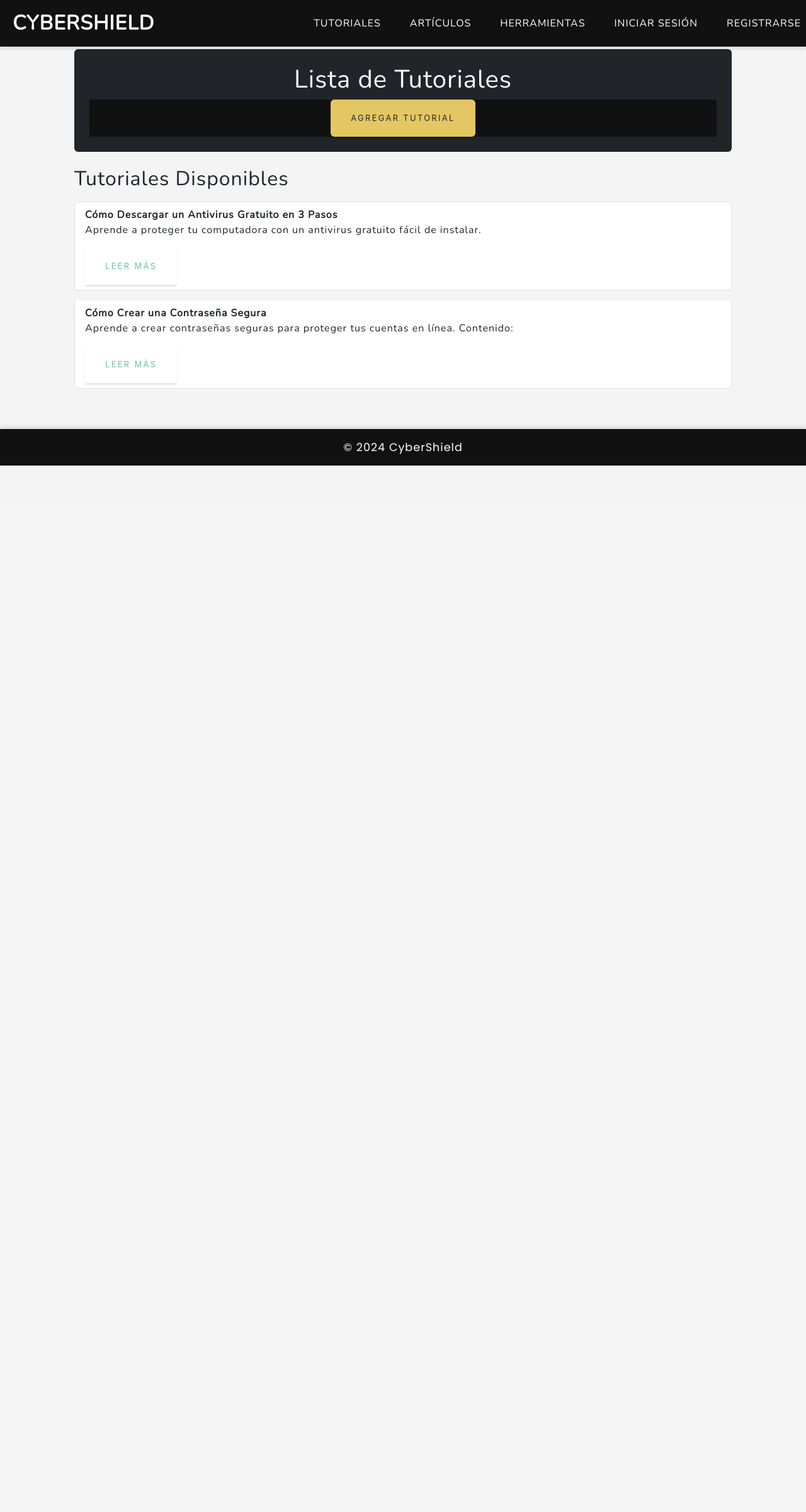
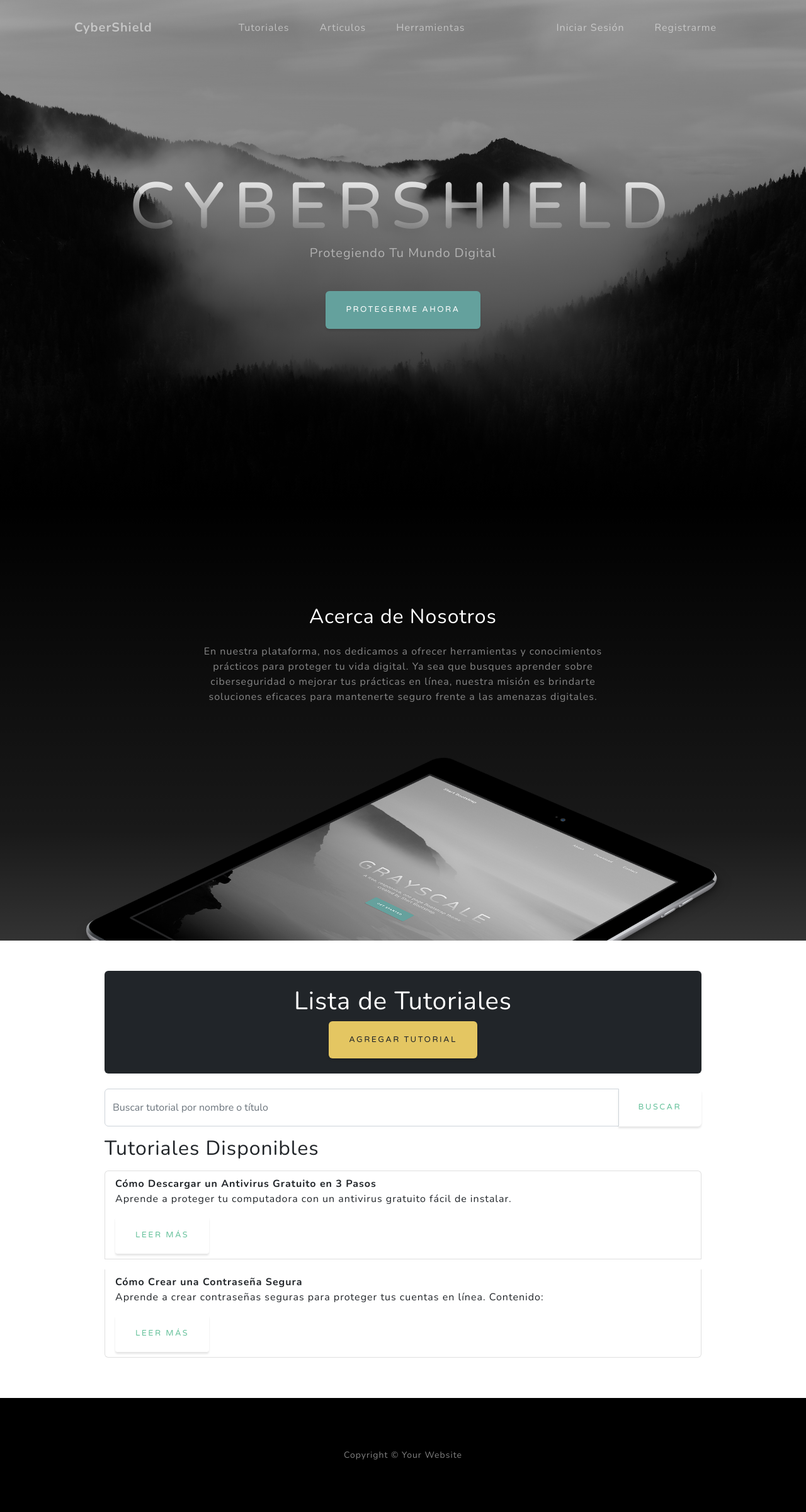
Before and after one commit to GeronimoVP/Engrega-Final-Peregalli, a Django app: page /tutoriales/ in a window 1280 px wide. Shown: the whole page at 63% size. Before the commit the page ends 739 px from the top, so only its background shows below. Run offline with Django 5.2, Linux system fonts and the light colour scheme; data comes from the database, SQL or seed files in the repository; some libraries are stand-ins or nearby versions.

Commit message:
se solucionan errores en la herencia y se agrega la barra de busqueda de tutoriales

```diff
--- a/AppGero/templates/appgero/index.html
+++ b/AppGero/templates/appgero/index.html
@@ -34,6 +34,10 @@
                         <li class="nav-item"><a class="nav-link" href="{% url 'lista_tutoriales' %}">Tutoriales</a></li>
                         <li class="nav-item"><a class="nav-link" href="{% url 'lista_articulos' %}">Articulos</a></li>
                         <li class="nav-item"><a class="nav-link" href="{% url 'lista_herramientas' %}">Herramientas</a></li>
+                    </ul>
+                    <ul class="navbar-nav ms-auto">
+                        <li class="nav-item"><a class="nav-link" href="{% url 'login' %}">Iniciar Sesión</a></li>
+                        <li class="nav-item"><a class="nav-link" href="{% url 'register' %}">Registrarme</a></li>
                     </ul>
                 </div>
             </div>
--- a/AppGero/templates/appgero/padre.html
+++ b/AppGero/templates/appgero/padre.html
@@ -1,104 +1,80 @@
 {% load static %}
 
 <!DOCTYPE html>
-<html lang="es">
+<html lang="en">
 <head>
     <meta charset="utf-8" />
-    <meta name="viewport" content="width=device-width, initial-scale=1" />
+    <meta name="viewport" content="width=device-width, initial-scale=1, shrink-to-fit=no" />
     <meta name="description" content="" />
     <meta name="author" content="" />
-    <title>CyberShield</title>
-    <link rel="icon" href="{% static 'assets/favicon.ico' %}" />
+    <title>CyberShield - Base</title>
+    <link rel="icon" type="image/x-icon" href="{% static 'assets/favicon.ico' %}" />
+    <!-- Font Awesome icons (free version)-->
     <script src="https://use.fontawesome.com/releases/v6.3.0/js/all.js" crossorigin="anonymous"></script>
-    <link href="https://fonts.googleapis.com/css?family=Nunito|Poppins&display=swap" rel="stylesheet" />
+    <!-- Google fonts-->
+    <link href="https://fonts.googleapis.com/css?family=Varela+Round" rel="stylesheet" />
+    <link href="https://fonts.googleapis.com/css?family=Nunito:200,200i,300,300i,400,400i,600,600i,700,700i,800,800i,900,900i" rel="stylesheet" />
+    <!-- Core theme CSS (includes Bootstrap)-->
     <link href="{% static 'appgero/css/styles.css' %}" rel="stylesheet" />
-    <style>
-        body {
-            font-family: 'Nunito', sans-serif;
-            background-color: #f4f4f4;
-            color: #333;
-        }
-        nav {
-            background-color: #111;
-            box-shadow: 0 4px 6px rgba(0, 0, 0, 0.1);
-        }
-        nav a {
-            color: #fff !important;
-            font-weight: bold;
-            padding-left: 20px;
-            padding-right: 20px;
-            text-transform: uppercase;
-        }
-        nav a:hover {
-            color: #00bcd4;
-        }
-        .navbar-toggler-icon {
-            background-color: #fff;
-        }
-        .navbar-nav {
-            display: flex;
-            justify-content: center;
-            gap: 30px;
-        }
-        .navbar-brand {
-            text-align: center;
-            font-weight: bold;
-            font-size: 2rem;
-        }
-        footer {
-            background-color: #111;
-            color: #fff;
-            font-family: 'Poppins', sans-serif;
-            box-shadow: 0 -4px 6px rgba(0, 0, 0, 0.1);
-            padding: 15px;
-        }
-        footer div {
-            font-size: 1.1rem;
-        }
-        .spacer {
-            height: 30px;
-        }
-    </style>
 </head>
-<body>
-    <nav class="navbar navbar-expand-lg navbar-light fixed-top">
-        <a class="navbar-brand text-white" href="{% url 'inicio' %}">CyberShield</a>
-        <button class="navbar-toggler" type="button" data-bs-toggle="collapse" data-bs-target="#navbarResponsive">
+<body id="page-top">
+    <!-- Navigation-->
+    <nav class="navbar navbar-expand-lg navbar-light fixed-top" id="mainNav">
+        <div class="container px-4 px-lg-5">
+            <a class="navbar-brand" href="{% url 'inicio' %}">CyberShield</a>
+            <button class="navbar-toggler navbar-toggler-right" type="button" data-bs-toggle="collapse" data-bs-target="#navbarResponsive" aria-controls="navbarResponsive" aria-expanded="false" aria-label="Toggle navigation">
                 Menu
                 <i class="fas fa-bars"></i>
             </button>
             <div class="collapse navbar-collapse" id="navbarResponsive">
                 <ul class="navbar-nav ms-auto">
-                <li class="nav-item"><a class="nav-link text-white" href="{% url 'lista_tutoriales' %}">Tutoriales</a></li>
-                <li class="nav-item"><a class="nav-link text-white" href="{% url 'lista_articulos' %}">Artículos</a></li>
-                <li class="nav-item"><a class="nav-link text-white" href="{% url 'lista_herramientas' %}">Herramientas</a></li>
-                {% if user.is_authenticated %}
-                    <li class="nav-item">
-                        <form action="{% url 'logout' %}" method="POST" style="display:inline;">
-                            {% csrf_token %}
-                            <button type="submit" class="nav-link text-white" style="background:none; border:none;">Cerrar sesión</button>
-                        </form>
-                    </li>
-                {% else %}
-                    <li class="nav-item"><a class="nav-link text-white" href="{% url 'login' %}">Iniciar sesión</a></li>
-                    <li class="nav-item"><a class="nav-link text-white" href="{% url 'register' %}">Registrarse</a></li>
-                {% endif %}
+                    <li class="nav-item"><a class="nav-link" href="{% url 'lista_tutoriales' %}">Tutoriales</a></li>
+                    <li class="nav-item"><a class="nav-link" href="{% url 'lista_articulos' %}">Articulos</a></li>
+                    <li class="nav-item"><a class="nav-link" href="{% url 'lista_herramientas' %}">Herramientas</a></li>
                 </ul>
+                <ul class="navbar-nav ms-auto">
+                    <li class="nav-item"><a class="nav-link" href="{% url 'login' %}">Iniciar Sesión</a></li>
+                    <li class="nav-item"><a class="nav-link" href="{% url 'register' %}">Registrarme</a></li>
+                </ul>
+            </div>
         </div>
     </nav>
 
-    <div class="spacer"></div>
+    <!-- Masthead-->
+    <header class="masthead">
+        <div class="container px-4 px-lg-5 d-flex h-100 align-items-center justify-content-center">
+            <div class="d-flex justify-content-center">
+                <div class="text-center">
+                    <h1 class="mx-auto my-0 text-uppercase">CyberShield</h1>
+                    <h2 class="text-white-50 mx-auto mt-2 mb-5">Protegiendo Tu Mundo Digital</h2>
+                    <a class="btn btn-primary" href="#about">Protegerme Ahora</a>
+                </div>
+            </div>
+        </div>
+    </header>
 
-    <div class="content-wrapper">
+    <!-- About-->
+    <section class="about-section text-center" id="about">
+        <div class="container px-4 px-lg-5">
+            <div class="row gx-4 gx-lg-5 justify-content-center">
+                <div class="col-lg-8">
+                    <h2 class="text-white mb-4">Acerca de Nosotros</h2>
+                    <p class="text-white-50">
+                        En nuestra plataforma, nos dedicamos a ofrecer herramientas y conocimientos prácticos para proteger tu vida digital. Ya sea que busques aprender sobre ciberseguridad o mejorar tus prácticas en línea, nuestra misión es brindarte soluciones eficaces para mantenerte seguro frente a las amenazas digitales.
+                    </p>
+                </div>
+            </div>
+            <img class="img-fluid" src="{% static 'assets/img/ipad.png' %}" alt="..." />
+        </div>
+    </section>
+
+
+    <!-- Espacio para que las plantillas hijas inserten su contenido -->
+    <div class="container px-4 px-lg-5">
         {% block content %}
         {% endblock %}
     </div>
 
-    <footer class="footer text-center py-3">
-        <div>&copy; 2024 CyberShield</div>
-    </footer>
-
-    <script src="https://cdn.jsdelivr.net/npm/bootstrap@5.2.3/dist/js/bootstrap.bundle.min.js"></script>
-    <script src="{% static 'appgero/js/scripts.js' %}"></script>
-</body>
-</html>
+    <!-- Footer-->
+    <footer class="footer bg-black small text-center text-white-50">
+        <div class="container px-4 px-lg-5">Copyright &copy; Your Website
--- a/AppGero/templates/appgero/tutorial.html
+++ b/AppGero/templates/appgero/tutorial.html
@@ -8,6 +8,13 @@
                 <a href="{% url 'agregar_tutorial' %}" class="btn btn-warning text-dark">Agregar Tutorial</a>
             </nav>
         </header>
+
+        <form method="get">
+            <div class="input-group mb-3">
+                <input type="text" name="q" class="form-control" placeholder="Buscar tutorial por nombre o título">
+                <button class="btn btn-outline-success" type="submit">Buscar</button>
+            </div>
+        </form>
 
         <main>
             <h2 class="text-dark mb-3">Tutoriales Disponibles</h2>
--- a/AppGero/views.py
+++ b/AppGero/views.py
@@ -100,3 +100,13 @@ def leerTutoriales(request):
 def detalleTutorial(request, id):
     tutorial = Tutorial.objects.get(id=id)  # Obtiene un tutorial específico por ID
     return render(request, "appgero/leerTutoriales.html", {'tutorial': tutorial})  # Usamos leerTutoriales.html
+
+def lista_tutoriales(request):
+    q = request.GET.get('q', '')  # Obtener el valor de búsqueda
+    if q:  # Si hay un valor de búsqueda
+        # Filtrar tutoriales que contengan la búsqueda en el título o descripción
+        tutoriales = Tutorial.objects.filter(titulo__icontains=q) | Tutorial.objects.filter(descripcion__icontains=q)
+    else:
+        tutoriales = Tutorial.objects.all()  # Si no hay búsqueda, mostrar todos los tutoriales
+
+    return render(request, 'appgero/tutorial.html', {'tutoriales': tutoriales})
```
Also changed, not shown: AppGero/templates/appgero/agregar_usuario.html (deleted, +0 -132 lines), AppGero/templates/appgero/buscar_usuario.html (deleted, +0 -26 lines), AppGero/templates/appgero/leerUsuarios.html (deleted, +0 -14 lines). Lines whose indentation alone changed are shown as unchanged.
